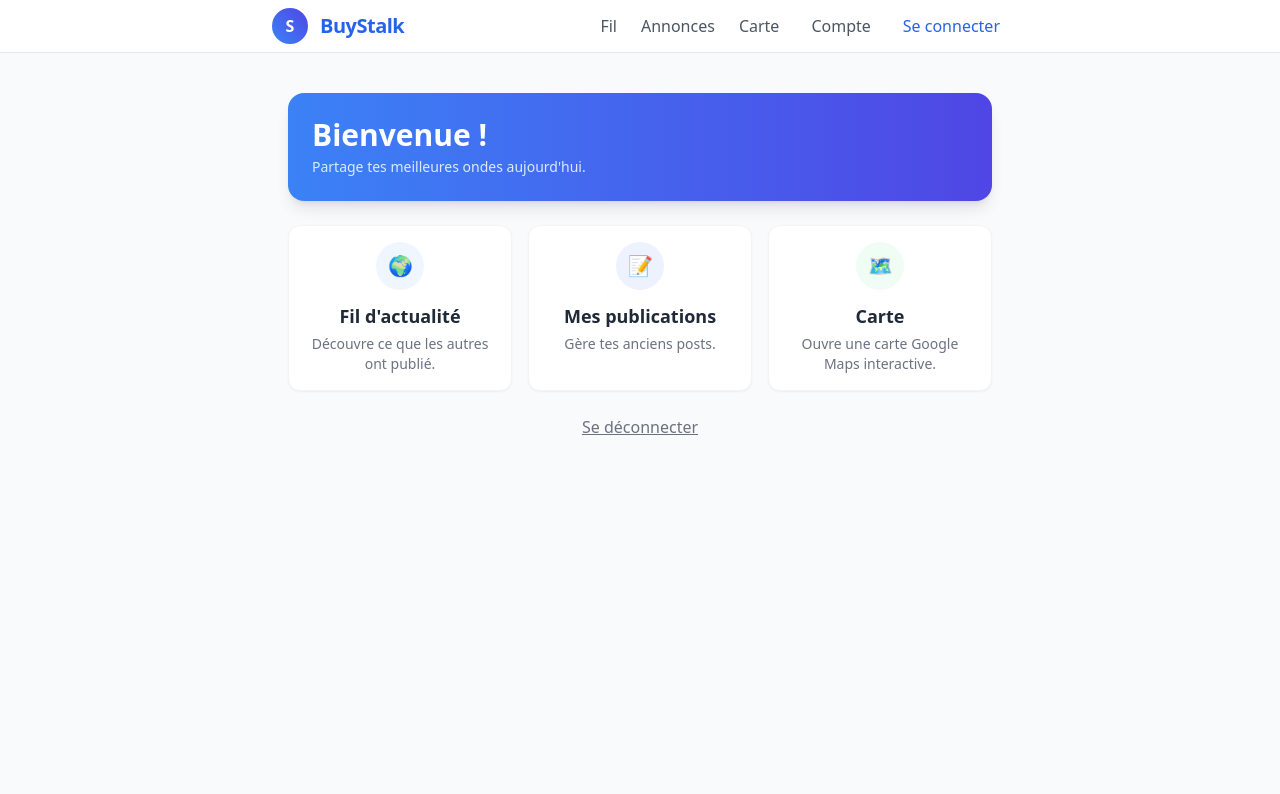
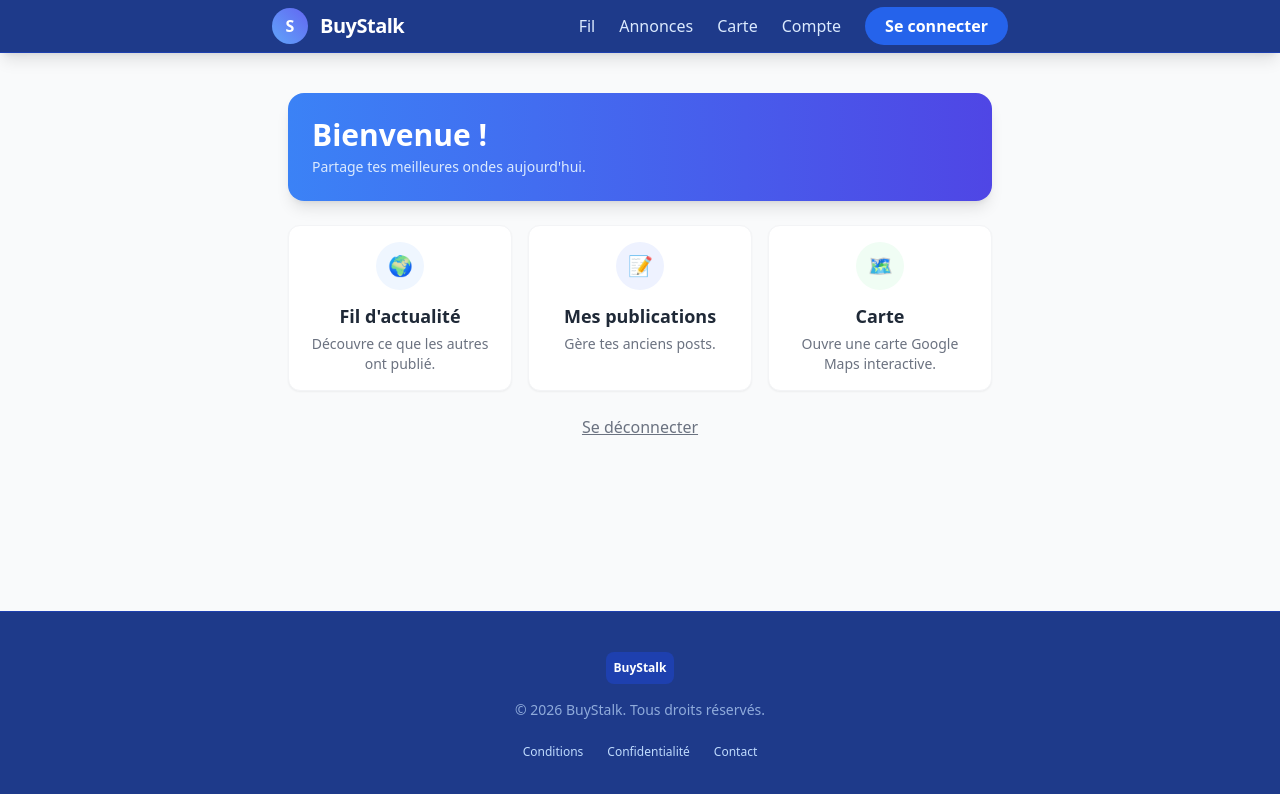
Before and after one commit to juu83/buystalk, a Nuxt app in the folder frontend/: page / in a window 1280 px wide. Shown: the top 794 px of the page. Built offline with nearby package versions, Linux system fonts and the light colour scheme.

Commit message:
fix: navbar style and mobile version

```diff
--- a/frontend/app/layouts/default.vue
+++ b/frontend/app/layouts/default.vue
@@ -2,6 +2,7 @@
 import { ref } from 'vue'
 const { user, logout } = useAuth()
 const isOpen = ref(false)
+
 const closeAndLogout = () => {
   isOpen.value = false
   logout()
@@ -9,51 +10,159 @@ const closeAndLogout = () => {
 </script>
 
 <template>
-  <div class="min-h-screen bg-gray-50 font-sans text-gray-900">
-    <nav class="bg-white/90 backdrop-blur-sm border-b sticky top-0 z-50">
+  <!-- Conteneur principal en Flexbox pour pousser le footer en bas -->
+  <div class="min-h-screen flex flex-col bg-gray-50 font-sans text-gray-900">
+
+    <!-- Navbar Bleu Marine -->
+    <nav class="bg-blue-900 shadow-lg sticky top-0 z-50 border-b border-blue-800">
       <div class="max-w-3xl mx-auto px-4 py-2 flex items-center justify-between gap-4">
-        <NuxtLink to="/posts" class="flex items-center gap-3">
-          <div class="bg-gradient-to-tr from-blue-500 to-indigo-600 text-white rounded-full w-9 h-9 flex items-center justify-center font-bold">S</div>
-          <span class="font-extrabold text-base md:text-xl text-blue-600 tracking-tight">BuyStalk</span>
+
+        <!-- Logo avec animation au survol -->
+        <NuxtLink to="/posts" class="flex items-center gap-3 group">
+          <div class="bg-gradient-to-tr from-blue-400 to-indigo-500 text-white rounded-full w-9 h-9 flex items-center justify-center font-bold transition-transform duration-500 group-hover:rotate-[360deg] group-hover:scale-110">
+            S
+          </div>
+          <span class="font-extrabold text-base md:text-xl text-white tracking-tight">BuyStalk</span>
         </NuxtLink>
 
-        <ul class="hidden md:flex items-center gap-4 font-medium text-gray-600 text-sm md:text-base">
-          <li><NuxtLink to="/posts" class="hover:text-blue-600 transition px-2 py-1">Fil</NuxtLink></li>
-          <li><NuxtLink to="/ads" class="hover:text-blue-600 transition">Annonces</NuxtLink></li>
-          <li><NuxtLink to="/map" class="hover:text-blue-600 transition px-2 py-1">Carte</NuxtLink></li>
-          <li><NuxtLink to="/account" class="hover:text-blue-600 transition px-2 py-1">Compte</NuxtLink></li>
-          <li v-if="!user"><NuxtLink to="/login" class="text-blue-600 hover:text-blue-800 px-2 py-1">Se connecter</NuxtLink></li>
-          <li v-else><button @click="logout()" class="text-gray-600 hover:text-red-600 px-2 py-1">Se déconnecter</button></li>
+        <!-- Liens Desktop avec soulignement animé -->
+        <ul class="hidden md:flex items-center gap-6 font-medium text-blue-100 text-sm md:text-base">
+          <li v-for="link in [
+            { name: 'Fil', to: '/posts' },
+            { name: 'Annonces', to: '/ads' },
+            { name: 'Carte', to: '/map' },
+            { name: 'Compte', to: '/account' }
+          ]" :key="link.to">
+            <NuxtLink :to="link.to" class="relative py-1 transition-colors duration-300 hover:text-white group">
+              {{ link.name }}
+              <span class="absolute bottom-0 left-0 w-0 h-0.5 bg-blue-400 transition-all duration-300 group-hover:w-full"></span>
+            </NuxtLink>
+          </li>
+
+          <li v-if="!user">
+            <NuxtLink to="/login" class="bg-blue-600 hover:bg-blue-500 text-white px-5 py-2 rounded-full transition-all duration-300 hover:shadow-lg active:scale-95 font-semibold">
+              Se connecter
+            </NuxtLink>
+          </li>
+          <li v-else>
+            <button @click="logout()" class="text-red-300 hover:text-red-400 transition-colors duration-300 font-medium">
+              Se déconnecter
+            </button>
+          </li>
         </ul>
 
-        <div class="flex items-center gap-1 md:hidden">
-          <NuxtLink to="/posts" aria-label="Fil" class="p-2 rounded-md hover:bg-slate-800 text-white">🌍</NuxtLink>
-          <NuxtLink to="/ads" aria-label="Annonces" class="p-2 rounded-md hover:bg-slate-800 text-white">📢</NuxtLink>
-          <NuxtLink to="/map" aria-label="Carte" class="p-2 rounded-md hover:bg-slate-800 text-white">🗺️</NuxtLink>
-          <NuxtLink to="/account" aria-label="Compte" class="p-2 rounded-md hover:bg-slate-800 text-white">👤</NuxtLink>
-          <button @click="isOpen = !isOpen" aria-label="Menu" class="ml-2 p-2 rounded-md hover:bg-slate-800 text-white">
-            <svg v-if="!isOpen" xmlns="http://www.w3.org/2000/svg" class="h-6 w-6" fill="none" viewBox="0 0 24 24" stroke="currentColor"><path stroke-linecap="round" stroke-linejoin="round" stroke-width="2" d="M4 6h16M4 12h16M4 18h16"/></svg>
-            <svg v-else xmlns="http://www.w3.org/2000/svg" class="h-6 w-6" fill="none" viewBox="0 0 24 24" stroke="currentColor"><path stroke-linecap="round" stroke-linejoin="round" stroke-width="2" d="M6 18L18 6M6 6l12 12"/></svg>
+        <!-- Menu Mobile : Bouton Hamburger uniquement -->
+        <div class="md:hidden">
+          <button @click="isOpen = !isOpen" aria-label="Menu" class="p-2 rounded-md hover:bg-blue-800 text-white transition-all duration-300 active:scale-90">
+            <div class="relative w-6 h-6">
+              <svg v-if="!isOpen" xmlns="http://www.w3.org/2000/svg" class="h-6 w-6 absolute inset-0" fill="none" viewBox="0 0 24 24" stroke="currentColor">
+                <path stroke-linecap="round" stroke-linejoin="round" stroke-width="2" d="M4 6h16M4 12h16M4 18h16"/>
+              </svg>
+              <svg v-else xmlns="http://www.w3.org/2000/svg" class="h-6 w-6 absolute inset-0" fill="none" viewBox="0 0 24 24" stroke="currentColor">
+                <path stroke-linecap="round" stroke-linejoin="round" stroke-width="2" d="M6 18L18 6M6 6l12 12"/>
+              </svg>
+            </div>
           </button>
         </div>
       </div>
 
-      <div v-if="isOpen" class="md:hidden">
-        <div class="max-w-3xl mx-auto px-4 py-2">
-          <ul class="bg-white rounded-md shadow-sm divide-y">
-            <li><NuxtLink @click="isOpen = false" to="/posts" class="block px-4 py-3 hover:bg-gray-50">Fil d'actualité</NuxtLink></li>
-            <li><NuxtLink @click="isOpen = false" to="/ads" class="block px-4 py-3 hover:bg-gray-50">Petites Annonces</NuxtLink></li>
-            <li><NuxtLink @click="isOpen = false" to="/map" class="block px-4 py-3 hover:bg-gray-50">Carte interactive</NuxtLink></li>
-            <li><NuxtLink @click="isOpen = false" to="/account" class="block px-4 py-3 hover:bg-gray-50">Mon compte</NuxtLink></li>
-            <li v-if="!user"><NuxtLink @click="isOpen = false" to="/login" class="block px-4 py-3 hover:bg-gray-50">Se connecter</NuxtLink></li>
-            <li v-else><button @click="closeAndLogout" class="w-full text-left px-4 py-3 hover:bg-gray-50">Se déconnecter</button></li>
-          </ul>
+      <!-- Animation du Dropdown Mobile -->
+      <Transition
+        enter-active-class="transition duration-300 ease-out"
+        enter-from-class="transform -translate-y-4 opacity-0"
+        enter-to-class="transform translate-y-0 opacity-100"
+        leave-active-class="transition duration-200 ease-in"
+        leave-from-class="transform translate-y-0 opacity-100"
+        leave-to-class="transform -translate-y-4 opacity-0"
+      >
+        <div v-if="isOpen" class="md:hidden border-t border-blue-800 bg-blue-900">
+          <div class="max-w-3xl mx-auto px-4 py-3 pb-6">
+            <ul class="bg-blue-800 text-white rounded-2xl shadow-2xl overflow-hidden divide-y divide-blue-700/50 border border-blue-700">
+
+              <!-- Items avec animation de glissement au survol -->
+              <li v-for="item in [
+                { name: 'Fil d\'actualité', to: '/posts' },
+                { name: 'Petites Annonces', to: '/ads' },
+                { name: 'Carte interactive', to: '/map' },
+                { name: 'Mon compte', to: '/account' }
+              ]" :key="item.to">
+                <NuxtLink
+                  @click="isOpen = false"
+                  :to="item.to"
+                  class="block px-6 py-4 hover:bg-blue-700 hover:pl-9 transition-all duration-300 ease-in-out group"
+                >
+                  <span class="inline-block transition-transform duration-300 group-hover:translate-x-1">
+                    {{ item.name }}
+                  </span>
+                </NuxtLink>
+              </li>
+
+              <!-- Actions Auth -->
+              <li v-if="!user">
+                <NuxtLink
+                  @click="isOpen = false"
+                  to="/login"
+                  class="block px-4 py-4 bg-blue-600 hover:bg-blue-500 text-center font-bold transition-all duration-300 active:brightness-90"
+                >
+                  Se connecter
+                </NuxtLink>
+              </li>
+              <li v-else>
+                <button
+                  @click="closeAndLogout"
+                  class="w-full text-left px-6 py-4 hover:bg-red-900/40 text-red-300 hover:text-red-200 hover:pl-9 transition-all duration-300 ease-in-out group"
+                >
+                  <span class="inline-block transition-transform duration-300 group-hover:translate-x-1">
+                    Se déconnecter
+                  </span>
+                </button>
+              </li>
+
+            </ul>
+          </div>
+        </div>
+      </Transition>
+    </nav>
+
+    <!-- Contenu principal -->
+    <main class="flex-grow w-full max-w-3xl mx-auto p-4 sm:p-6 lg:p-8">
+      <slot />
+    </main>
+
+    <!-- Footer Bleu Marine -->
+    <footer class="bg-blue-900 text-blue-200 border-t border-blue-800">
+      <div class="max-w-3xl mx-auto px-4 py-10 text-center">
+        <div class="flex justify-center gap-3 mb-4">
+           <div class="bg-blue-800 p-2 rounded-lg text-white font-bold text-xs">BuyStalk</div>
+        </div>
+        <p class="text-sm opacity-70">&copy; 2026 BuyStalk. Tous droits réservés.</p>
+        <div class="flex justify-center gap-6 mt-6 text-xs font-medium">
+          <NuxtLink to="/terms" class="hover:text-white transition-colors duration-300">Conditions</NuxtLink>
+          <NuxtLink to="/privacy" class="hover:text-white transition-colors duration-300">Confidentialité</NuxtLink>
+          <a href="#" class="hover:text-white transition-colors duration-300">Contact</a>
         </div>
       </div>
-    </nav>
+    </footer>
 
-    <main class="max-w-3xl mx-auto p-4 sm:p-6 lg:p-8">
-      <slot />
-    </main>
   </div>
 </template>
+
+<style scoped>
+.min-h-screen {
+  transition: background-color 0.3s ease;
+}
+
+::-webkit-scrollbar {
+  width: 8px;
+}
+::-webkit-scrollbar-track {
+  background: #f1f1f1;
+}
+::-webkit-scrollbar-thumb {
+  background: #1e3a8a;
+  border-radius: 10px;
+}
+::-webkit-scrollbar-thumb:hover {
+  background: #1e40af;
+}
+</style>
```
